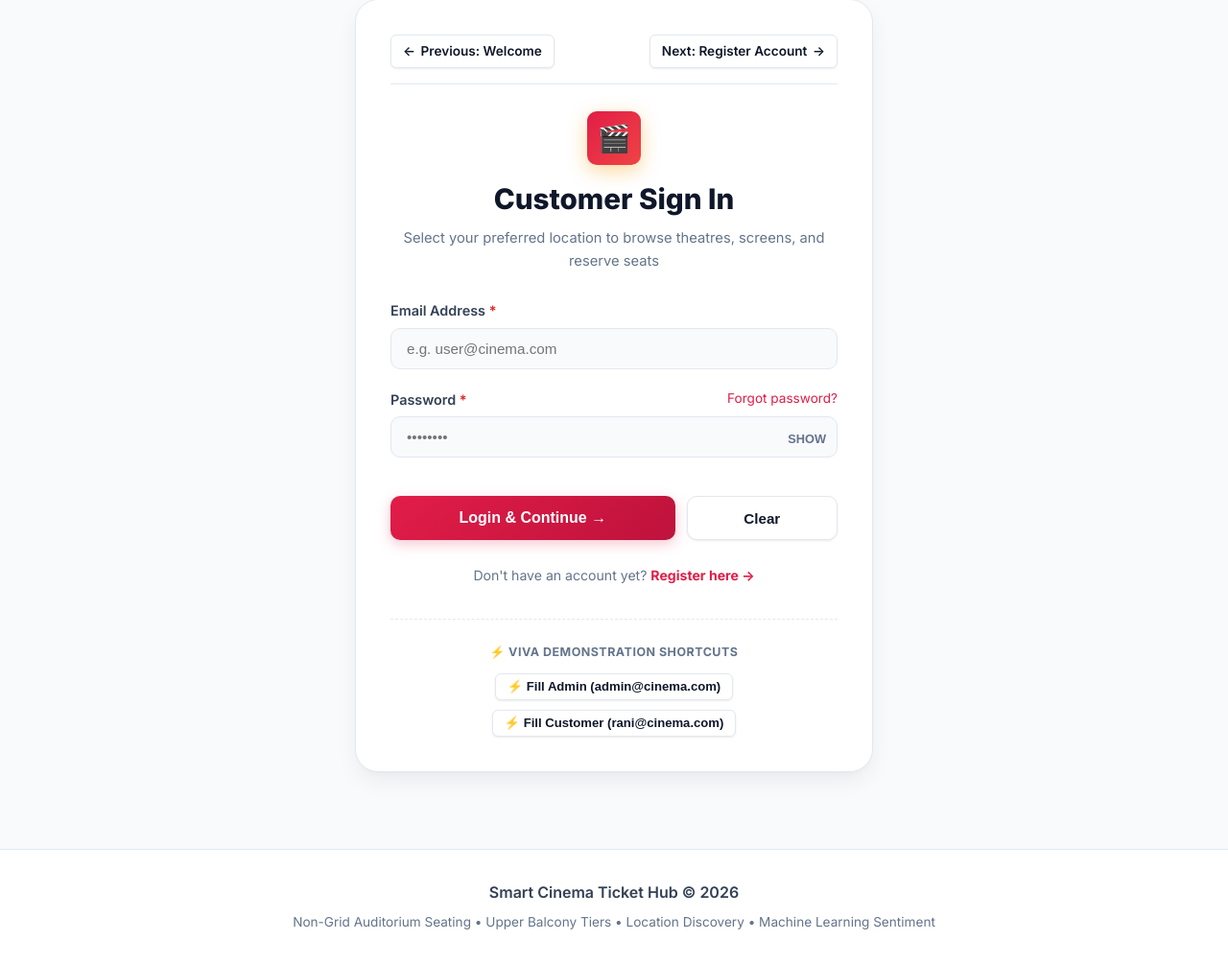
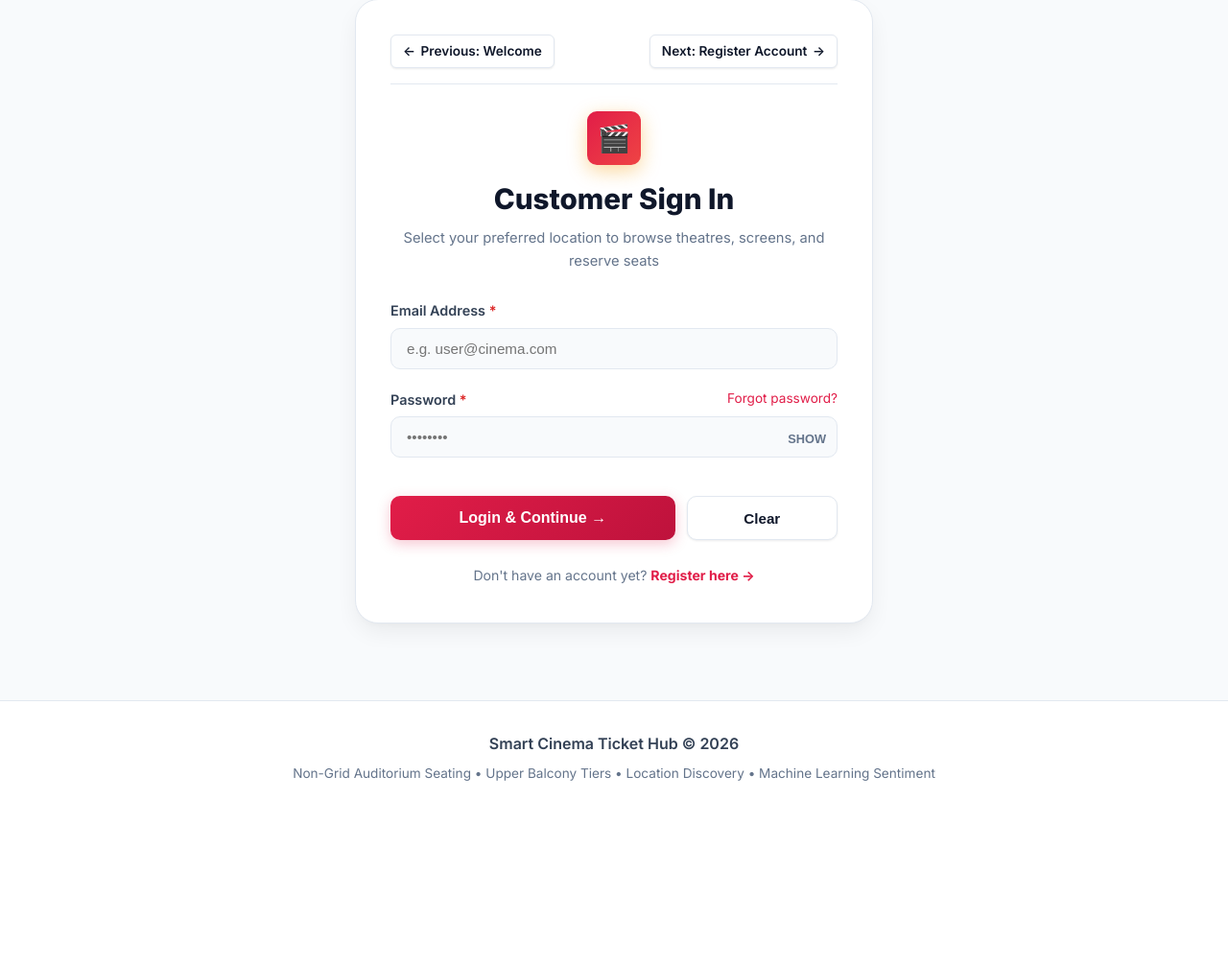
Before and after one commit to ranipriyajbcs28-hub/SmartCinemaTicketHub, a Flask app: page /login in a window 1280 px wide. Shown: the part 131-1136 px from the top of the page at 96% size. After the commit the page ends 945 px from the top, so only its background shows below. Run offline with Flask 3, Linux system fonts and the light colour scheme.

Commit message:
Remove default fill-in user and admin buttons from login page

```diff
--- a/templates/login.html
+++ b/templates/login.html
@@ -81,20 +81,7 @@
     ✓ Form fields cleared
   </div>
 
-  <!-- Viva Shortcuts -->
-  <div style="margin-top: 2rem; padding-top: 1.5rem; border-top: 1px dashed var(--border); text-align: center;">
-    <p style="font-size: 0.78rem; color: var(--text-muted); margin-bottom: 0.75rem; text-transform: uppercase; letter-spacing: 0.5px; font-weight: 700;">
-      ⚡ Viva Demonstration Shortcuts
-    </p>
-    <div style="display: flex; gap: 0.6rem; justify-content: center; flex-wrap: wrap;">
-      <button type="button" id="demoAdminBtn" class="btn btn-secondary btn-sm" style="font-size: 0.82rem;">
-        ⚡ Fill Admin (admin@cinema.com)
-      </button>
-      <button type="button" id="demoCustomerBtn" class="btn btn-secondary btn-sm" style="font-size: 0.82rem;">
-        ⚡ Fill Customer (rani@cinema.com)
-      </button>
-    </div>
-  </div>
+
 
 </div>
 {% endblock %}
@@ -134,23 +121,7 @@
       });
     }
 
-    // Demo viva autofills
-    const demoAdminBtn = document.getElementById('demoAdminBtn');
-    const demoCustBtn = document.getElementById('demoCustomerBtn');
 
-    if (demoAdminBtn) {
-      demoAdminBtn.addEventListener('click', () => {
-        if (emailInput) emailInput.value = 'admin@cinema.com';
-        if (pwdInput) pwdInput.value = 'admin123';
-      });
-    }
-
-    if (demoCustBtn) {
-      demoCustBtn.addEventListener('click', () => {
-        if (emailInput) emailInput.value = 'rani@cinema.com';
-        if (pwdInput) pwdInput.value = 'user123';
-      });
-    }
   });
 </script>
 {% endblock %}
```
